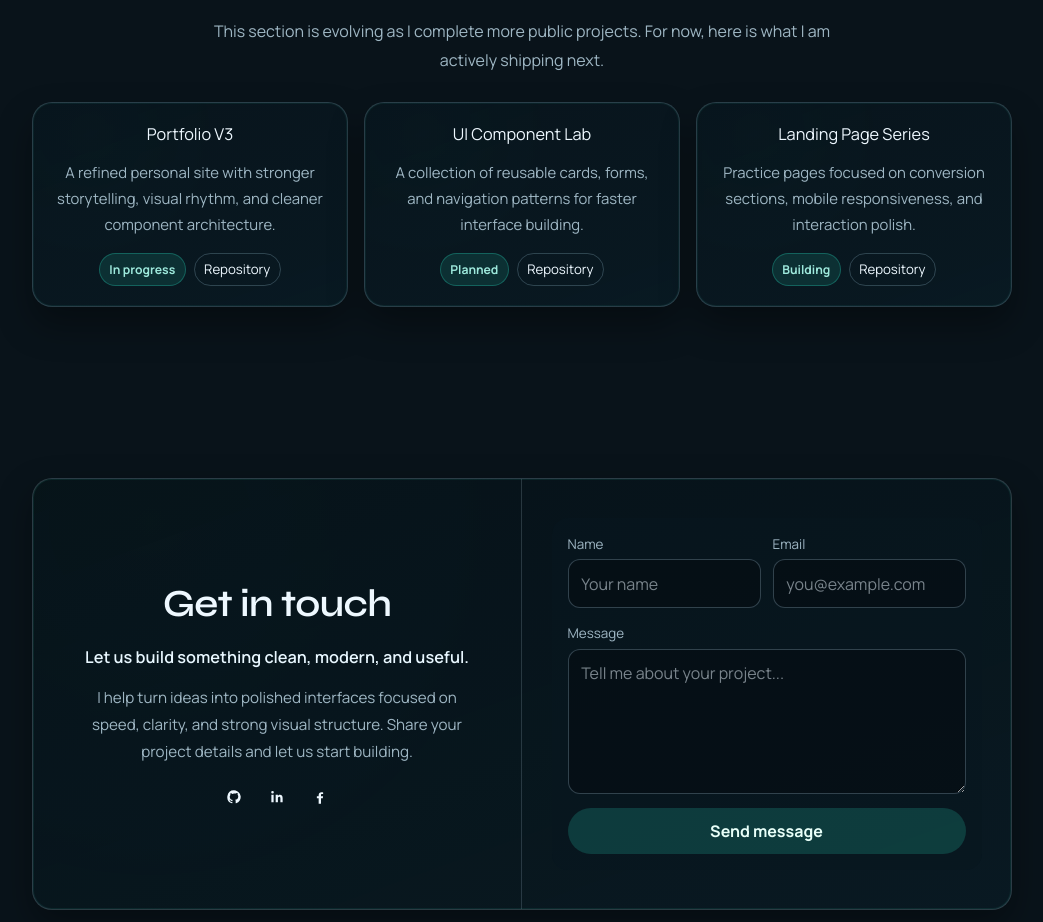
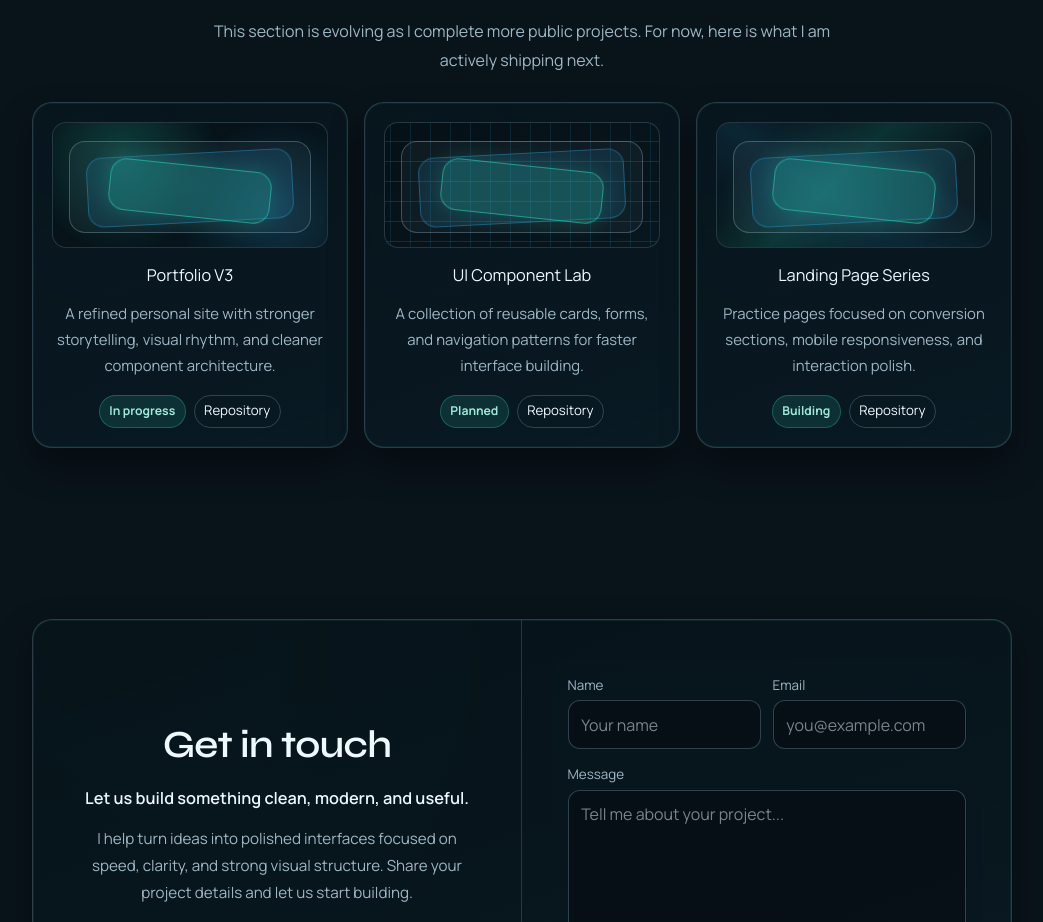
Before and after one commit to aintdrevv/markdev, a React (Vite) app: page / in a window 1280 px wide. Shown: the part 2315-3237 px from the top of the page, without its empty margins (118-1161 px from the left). Built offline with nearby package versions, Linux system fonts and the light colour scheme.

Commit message:
Restore project media and refine about image border styling

```diff
--- a/src/components/Projects.jsx
+++ b/src/components/Projects.jsx
@@ -3,16 +3,19 @@ const projects = [
     name: 'Portfolio V3',
     status: 'In progress',
     summary: 'A refined personal site with stronger storytelling, visual rhythm, and cleaner component architecture.',
+    artClass: 'art-orbit',
   },
   {
     name: 'UI Component Lab',
     status: 'Planned',
     summary: 'A collection of reusable cards, forms, and navigation patterns for faster interface building.',
+    artClass: 'art-grid',
   },
   {
     name: 'Landing Page Series',
     status: 'Building',
     summary: 'Practice pages focused on conversion sections, mobile responsiveness, and interaction polish.',
+    artClass: 'art-ribbon',
   },
 ];
 
@@ -30,6 +33,11 @@ export default function Projects() {
         <div className="projects-grid">
           {projects.map((project) => (
             <article key={project.name} className="glass-card project-card">
+              <div className={`project-art ${project.artClass}`} aria-hidden="true">
+                <span className="project-layer layer-back" />
+                <span className="project-layer layer-mid" />
+                <span className="project-layer layer-front" />
+              </div>
               <h3>{project.name}</h3>
               <p>{project.summary}</p>
               <div className="project-links">
--- a/src/index.css
+++ b/src/index.css
@@ -754,7 +754,6 @@ body {
 }
 
 .about-visual:hover {
-  border-color: rgba(39, 194, 169, 0.55);
   transform: translateY(-4px);
 }
 
```
